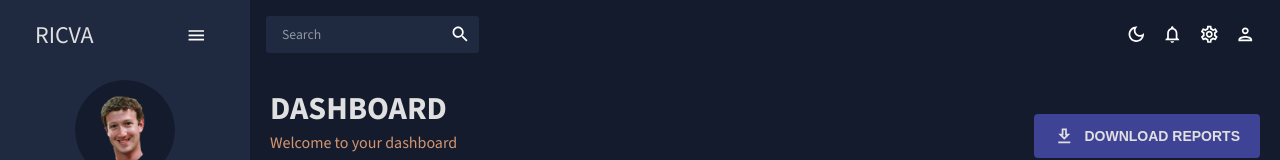
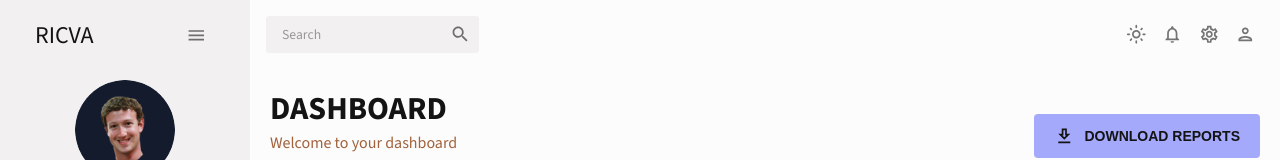
Before and after one commit to micessien/angular-coding-challenge, a React (Create React App) app: page / in a window 1280 px wide. Shown: the top 160 px of the page. Built offline with nearby package versions, Linux system fonts and the light colour scheme.

Commit message:
Make light mode as default value

```diff
--- a/src/theme.js
+++ b/src/theme.js
@@ -209,12 +209,12 @@ export const ColorModeContext = createContext({
 });
 
 export const useMode = () => {
-  const [mode, setMode] = useState("dark");
+  const [mode, setMode] = useState("light");
 
   const colorMode = useMemo(
     () => ({
       toggleColorMode: () =>
-        setMode((prev) => (prev === "light" ? "dark" : "light")),
+        setMode((prev) => (prev === "dark" ? "light" : "dark")),
     }),
     []
   );
```
